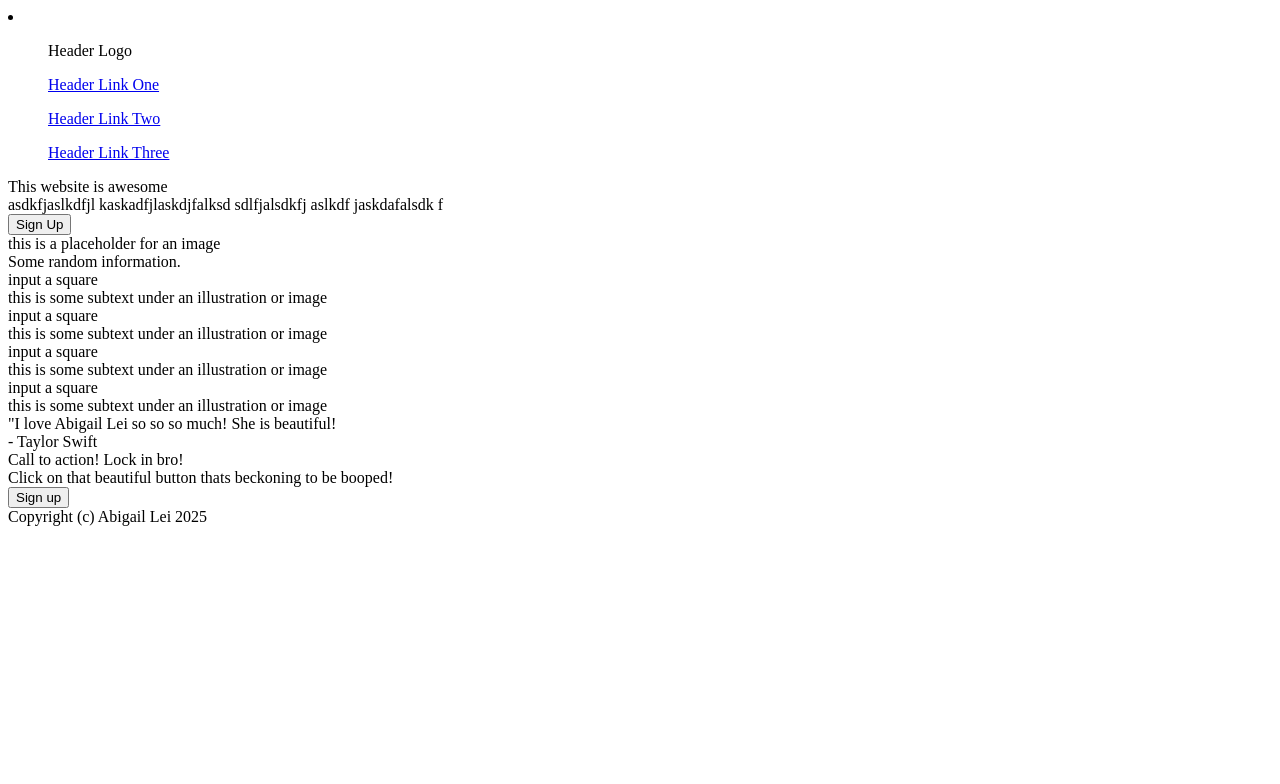
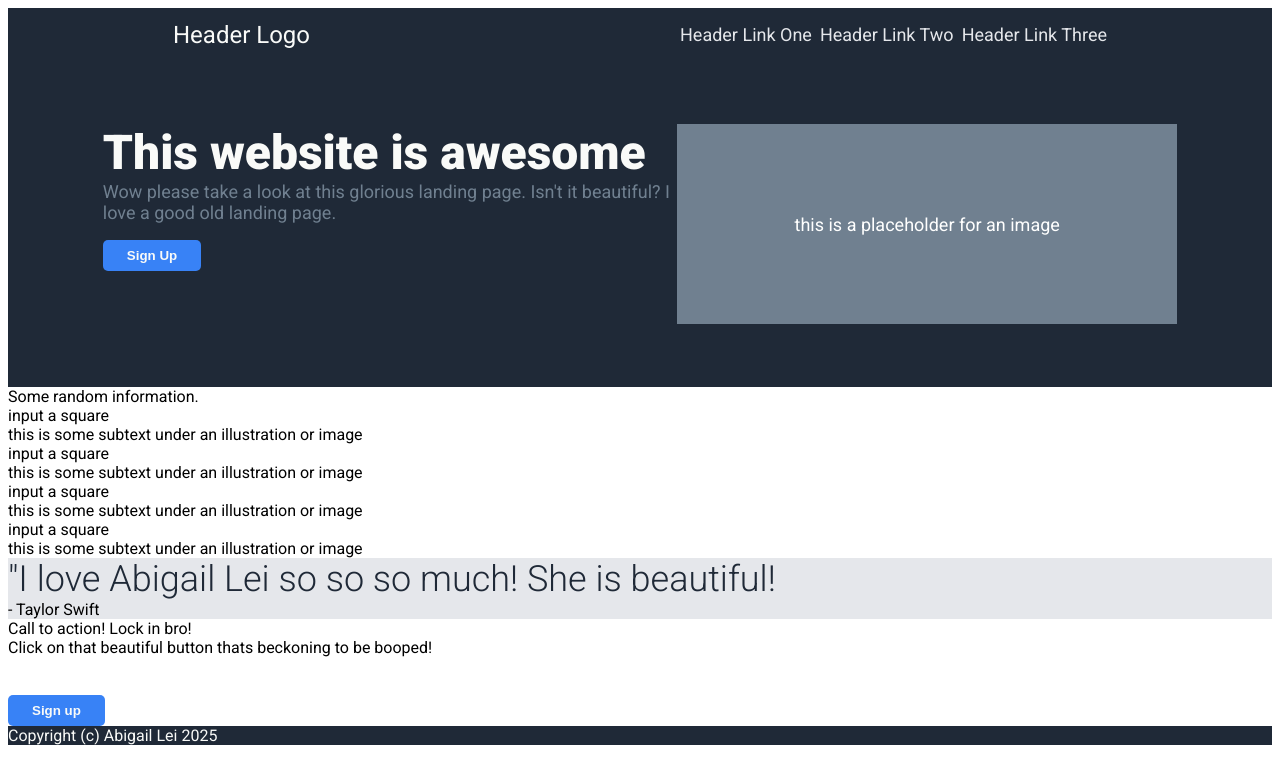
Before and after one commit to crabbyabby/landing-page, a plain HTML site: page index.html in a window 1280 px wide. Drawn offline with Linux system fonts and the light colour scheme.

Commit message:
Section 1 & Header mostly completed

```diff
--- a/index.html
+++ b/index.html
@@ -11,18 +11,21 @@
 <link href="https://fonts.googleapis.com/css2?family=Roboto:ital,wght@0,100..900;1,100..900&display=swap" rel="stylesheet">
         </head>
         <body>
+
+            <div class = "all">
             <div class = "header">
-                <li>
-                    <ul class = "logo">Header Logo</ul>
-                    <ul><a href = "#">Header Link One</a></ul>
-                    <ul><a href = "#">Header Link Two</a></ul>
-                    <ul><a href = "#">Header Link Three</a></ul>
-                </li>
+                <div class = "logo">Header Logo</div>
+                <ul>
+                    <li><a href = "#">Header Link One</a></li>
+                    <li><a href = "#">Header Link Two</a></li>
+                    <li><a href = "#">Header Link Three</a></li>
+                </ul>
             </div>
+
             <div class = "section1">
                 <div class = "title_left">
                     <div class = "title">This website is awesome</div>
-                    <div class = "text"> asdkfjaslkdfjl kaskadfjlaskdjfalksd sdlfjalsdkfj aslkdf jaskdafalsdk f</div>
+                    <div class = "text"> Wow please take a look at this glorious landing page. Isn't it beautiful? I love a good old landing page.</div>
                     <button>Sign Up</button>
                 </div>
 
@@ -72,6 +75,7 @@
             <div class = "footer">
                 <div class = "last">Copyright (c) Abigail Lei 2025</div>
             </div>
+    </div>
 
         </body>
 </html>
--- a/style.css
+++ b/style.css
@@ -1,4 +1,84 @@
-.body{
+body{
     font-family: 'Roboto', sans-serif;
-    background-color: blue;
 }
+
+.all{
+    display: flex;
+    flex-direction: column;
+}
+.header, .footer, .section1{
+    background-color: #1F2937;
+}
+
+.header{
+    display: flex;
+    justify-content: space-around;
+    align-items: center;
+}
+
+.logo{
+    font-size: 24px;
+    color: #f9faf8;
+}
+
+ul{
+    list-style-type:none;
+    display: flex;
+    gap: 8px;
+}
+
+a{
+    text-decoration: none;
+    color: #e5e7eb;
+    font-size: 18px;
+}
+
+.logo, .title, .footer{
+    color: #f9faf8;
+}
+
+.text{
+    color: slategray;
+    font-size: 18px;
+}
+
+.section1{
+    display: flex;
+    justify-content: space-around;
+    padding: 5% 7.5%;
+}
+.title{
+    font-size: 48px;
+    font-weight: 900;
+}
+
+button{
+    background-color: #3882F6;
+    padding: 8px 24px;
+    color: #f9faf8;
+    font-weight: bold;
+    border: none;
+    border-radius: 5px;
+    margin-top: 3%;
+}
+
+.image{
+    width: 500px;
+    height: 200px;
+    background-color: slategray;
+    color: white;             /* make text visible */
+    display: flex;            /* use flexbox */
+    justify-content: center;  /* center horizontally */
+    align-items: center;      /* center vertically */
+    font-size: 18px;
+}
+
+.section3{
+    background-color:#e5e7eb;
+}
+
+.quote{
+    color:#1F2937;
+    font-size: 36px;
+    font-weight: 300;
+}
```
